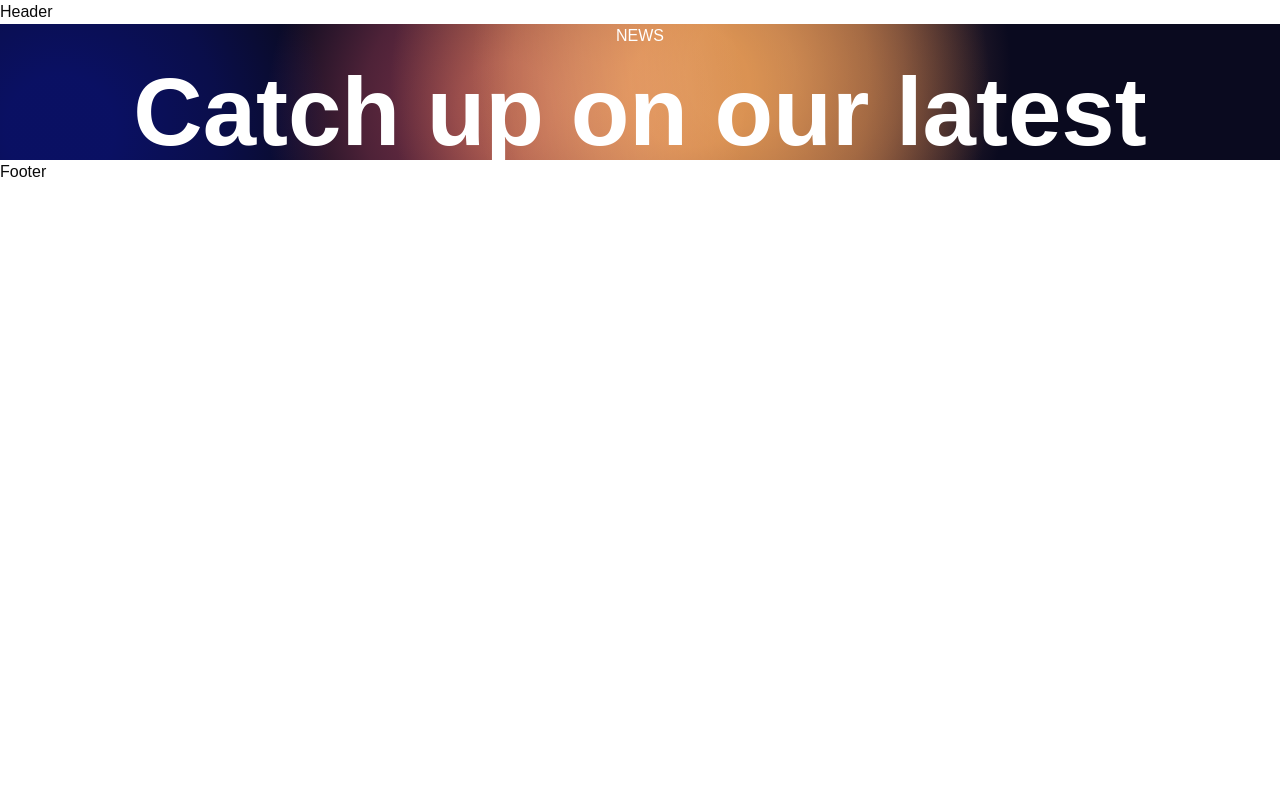
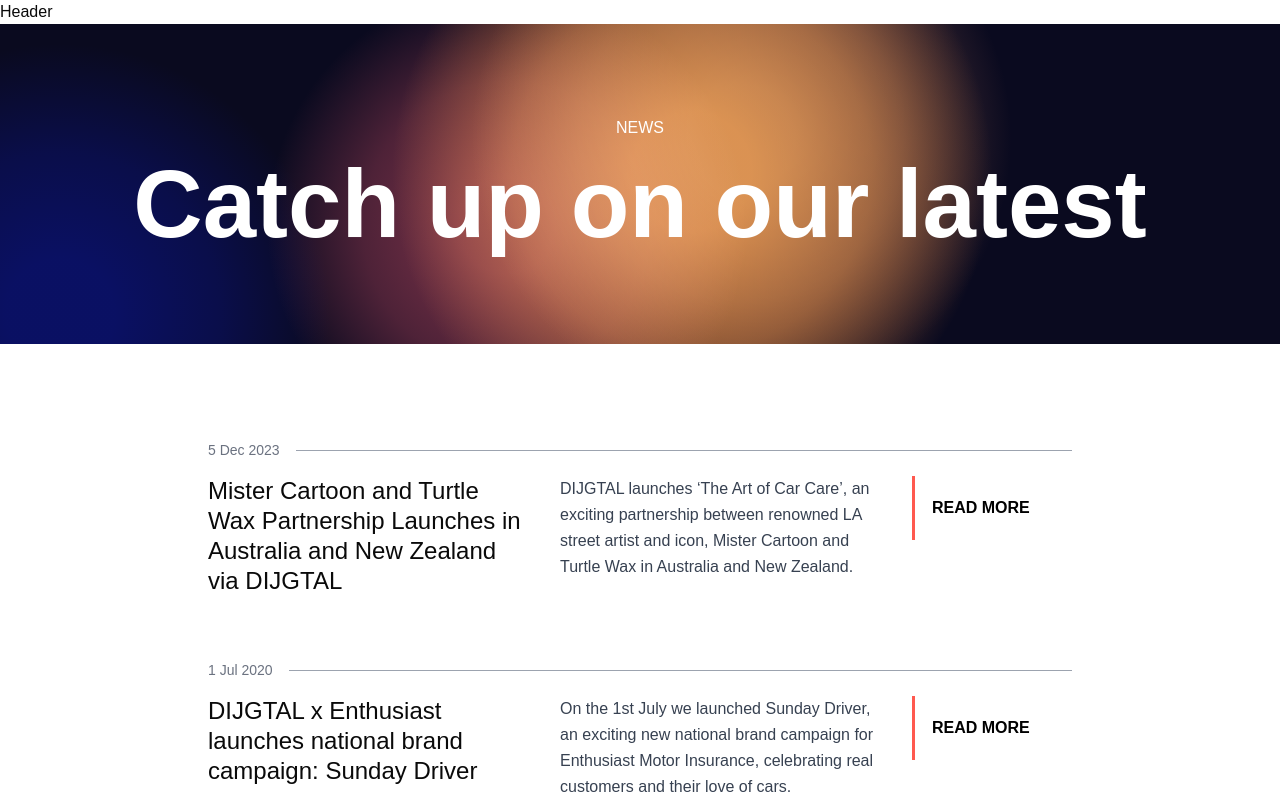
Before and after one commit to NathansStuff/hcms, a Next.js app: page /news in a window 1280 px wide. Shown: the top 800 px of the page. Built offline with nearby package versions, Linux system fonts and the light colour scheme.

Commit message:
feat: article list

```diff
--- a/src/app/news/page.tsx
+++ b/src/app/news/page.tsx
@@ -1,6 +1,9 @@
+import ArticleList from '@/features/article/components/ArticleList';
+import { mockArticleInfo } from '@/features/article/mocks/mockArticleInfo';
 import { AnimatedBackground } from '@/features/common/AnimatedBackground';
 
 function NewsPage() {
+  const articles = mockArticleInfo; // TODO: get from API
   return (
     <div>
       <AnimatedBackground>
@@ -9,6 +12,7 @@ function NewsPage() {
           <h2 className='text-5xl font-bold sm:text-7xl md:text-8xl'>Catch up on our latest</h2>
         </div>
       </AnimatedBackground>
+      <ArticleList articles={articles} />
       {/* Latest Articles */}
       {/* Contact Form */}
       {/* Footer */}
--- /dev/null
+++ b/src/features/article/components/ArticleList.tsx
@@ -0,0 +1,45 @@
+import Link from 'next/link';
+import { ArticleInfo } from '../types/ArticleInfo';
+
+interface ArticleListProps {
+  articles: ArticleInfo[];
+}
+
+function ArticleList({ articles }: ArticleListProps) {
+  return (
+    <div className='mx-auto max-w-4xl px-4 py-24'>
+      {articles.map((article, index) => (
+        <article
+          key={article.slug}
+          className={`relative ${index !== articles.length - 1 ? 'mb-16' : ''}`}
+        >
+          <div className='mb-4 flex items-center gap-4'>
+            <time className='whitespace-nowrap text-sm text-gray-500'>
+              {new Intl.DateTimeFormat('en-GB', {
+                day: 'numeric',
+                month: 'short',
+                year: 'numeric',
+              }).format(article.date)}
+            </time>
+            <div className='h-[1px] w-full flex-grow self-center bg-gray-400' />
+          </div>
+          <div className='md:flex md:items-start md:gap-8'>
+            <h2 className='mb-4 text-2xl font-normal leading-tight md:mb-0 md:flex-1'>{article.title}</h2>
+            <p className='mb-8 leading-relaxed text-gray-700 md:mb-0 md:flex-1'>{article.description}</p>
+            <div className='md:flex-[0.5] md:pt-[1.25rem]'>
+              <Link
+                href={`/articles/${article.slug}`}
+                className='text-theme group relative inline-flex items-center pl-5 font-medium'
+              >
+                <span className='bg-theme absolute left-0 top-[-1.25rem] h-[calc(100%+2.5rem)] w-[3px] transition-all duration-300 group-hover:w-[calc(100%+1.25rem)]' />
+                <span className='relative text-black font-bold'>READ MORE</span>
+              </Link>
+            </div>
+          </div>
+        </article>
+      ))}
+    </div>
+  );
+}
+
+export default ArticleList;
--- /dev/null
+++ b/src/features/article/mocks/mockArticleInfo.ts
@@ -0,0 +1,48 @@
+import { z } from 'zod';
+
+export const ArticleInfo = z.object({
+  date: z.date(),
+  title: z.string(),
+  slug: z.string(),
+  description: z.string(),
+});
+
+export type ArticleInfo = z.infer<typeof ArticleInfo>;
+
+export const mockArticleInfo: ArticleInfo[] = [
+  {
+    date: new Date('2023-12-05'),
+    title: 'Mister Cartoon and Turtle Wax Partnership Launches in Australia and New Zealand via DIJGTAL',
+    slug: 'mister-cartoon-turtle-wax-launch-australia-nz',
+    description:
+      'DIJGTAL launches ‘The Art of Car Care’, an exciting partnership between renowned LA street artist and icon, Mister Cartoon and Turtle Wax in Australia and New Zealand.',
+  },
+  {
+    date: new Date('2020-07-01'),
+    title: 'DIJGTAL x Enthusiast launches national brand campaign: Sunday Driver',
+    slug: 'dijgtal-enthusiast-sunday-driver',
+    description:
+      'On the 1st July we launched Sunday Driver, an exciting new national brand campaign for Enthusiast Motor Insurance, celebrating real customers and their love of cars.',
+  },
+  {
+    date: new Date('2020-04-27'),
+    title: 'DIJGTAL Breaks Ground in Vancouver, Canada',
+    slug: 'dijgtal-vancouver-expansion',
+    description:
+      'Our office doors are open! DIJGTAL is proudly playing its part in the Australian business community, and we’re excited to do the same for North America.',
+  },
+  {
+    date: new Date('2020-02-10'),
+    title: 'Linde Material Handling Australia appoints DIJGTAL as new Marketing Partner',
+    slug: 'linde-material-handling-dijgtal-partnership',
+    description:
+      'Learn more about our new partnership with the world’s second largest industrial truck and supply chains solutions company.',
+  },
+  {
+    date: new Date('2019-11-25'),
+    title: 'DIJGTAL expands into North America with former News Corp native Adam Natiq at the helm',
+    slug: 'dijgtal-north-america-adam-natiq',
+    description:
+      'We’re thrilled to announce the opening of our new office in Vancouver, Canada, with the help of the most recent addition to the DIJGTAL family, Adam Natiq.',
+  },
+];
--- /dev/null
+++ b/src/features/article/types/ArticleInfo.ts
@@ -0,0 +1,10 @@
+import { z } from 'zod';
+
+export const ArticleInfo = z.object({
+  date: z.date(),
+  title: z.string(),
+  slug: z.string(),
+  description: z.string(),
+});
+
+export type ArticleInfo = z.infer<typeof ArticleInfo>;
--- a/tailwind.config.ts
+++ b/tailwind.config.ts
@@ -1,44 +1,46 @@
 import type { Config } from "tailwindcss";
 
 export default {
-    darkMode: ["class"],
+  darkMode: ['class'],
   content: [
-    "./src/pages/**/*.{js,ts,jsx,tsx,mdx}",
-    "./src/components/**/*.{js,ts,jsx,tsx,mdx}",
-    "./src/app/**/*.{js,ts,jsx,tsx,mdx}",
+    './src/pages/**/*.{js,ts,jsx,tsx,mdx}',
+    './src/components/**/*.{js,ts,jsx,tsx,mdx}',
+    './src/features/**/*.{js,ts,jsx,tsx,mdx}',
+    './src/app/**/*.{js,ts,jsx,tsx,mdx}',
   ],
   theme: {
     extend: {
       colors: {
+        theme: '#ff594f',
         background: 'hsl(var(--background))',
         foreground: 'hsl(var(--foreground))',
         card: {
           DEFAULT: 'hsl(var(--card))',
-  				foreground: 'hsl(var(--card-foreground))'
+          foreground: 'hsl(var(--card-foreground))',
         },
         popover: {
           DEFAULT: 'hsl(var(--popover))',
-  				foreground: 'hsl(var(--popover-foreground))'
+          foreground: 'hsl(var(--popover-foreground))',
         },
         primary: {
           DEFAULT: 'hsl(var(--primary))',
-  				foreground: 'hsl(var(--primary-foreground))'
+          foreground: 'hsl(var(--primary-foreground))',
         },
         secondary: {
           DEFAULT: 'hsl(var(--secondary))',
-  				foreground: 'hsl(var(--secondary-foreground))'
+          foreground: 'hsl(var(--secondary-foreground))',
         },
         muted: {
           DEFAULT: 'hsl(var(--muted))',
-  				foreground: 'hsl(var(--muted-foreground))'
+          foreground: 'hsl(var(--muted-foreground))',
         },
         accent: {
           DEFAULT: 'hsl(var(--accent))',
-  				foreground: 'hsl(var(--accent-foreground))'
+          foreground: 'hsl(var(--accent-foreground))',
         },
         destructive: {
           DEFAULT: 'hsl(var(--destructive))',
-  				foreground: 'hsl(var(--destructive-foreground))'
+          foreground: 'hsl(var(--destructive-foreground))',
         },
         border: 'hsl(var(--border))',
         input: 'hsl(var(--input))',
@@ -48,7 +50,7 @@ export default {
           '2': 'hsl(var(--chart-2))',
           '3': 'hsl(var(--chart-3))',
           '4': 'hsl(var(--chart-4))',
-  				'5': 'hsl(var(--chart-5))'
+          '5': 'hsl(var(--chart-5))',
         },
         sidebar: {
           DEFAULT: 'hsl(var(--sidebar-background))',
@@ -58,37 +60,37 @@ export default {
           accent: 'hsl(var(--sidebar-accent))',
           'accent-foreground': 'hsl(var(--sidebar-accent-foreground))',
           border: 'hsl(var(--sidebar-border))',
-  				ring: 'hsl(var(--sidebar-ring))'
-  			}
+          ring: 'hsl(var(--sidebar-ring))',
+        },
       },
       borderRadius: {
         lg: 'var(--radius)',
         md: 'calc(var(--radius) - 2px)',
-  			sm: 'calc(var(--radius) - 4px)'
+        sm: 'calc(var(--radius) - 4px)',
       },
       keyframes: {
         'accordion-down': {
           from: {
-  					height: '0'
+            height: '0',
           },
           to: {
-  					height: 'var(--radix-accordion-content-height)'
-  				}
+            height: 'var(--radix-accordion-content-height)',
+          },
         },
         'accordion-up': {
           from: {
-  					height: 'var(--radix-accordion-content-height)'
+            height: 'var(--radix-accordion-content-height)',
           },
           to: {
-  					height: '0'
-  				}
-  			}
+            height: '0',
+          },
+        },
       },
       animation: {
         'accordion-down': 'accordion-down 0.2s ease-out',
-  			'accordion-up': 'accordion-up 0.2s ease-out'
-  		}
-  	}
+        'accordion-up': 'accordion-up 0.2s ease-out',
       },
-  plugins: [require("tailwindcss-animate")],
+    },
+  },
+  plugins: [require('tailwindcss-animate')],
 } satisfies Config;
```
Lines whose indentation alone changed are shown as unchanged.
